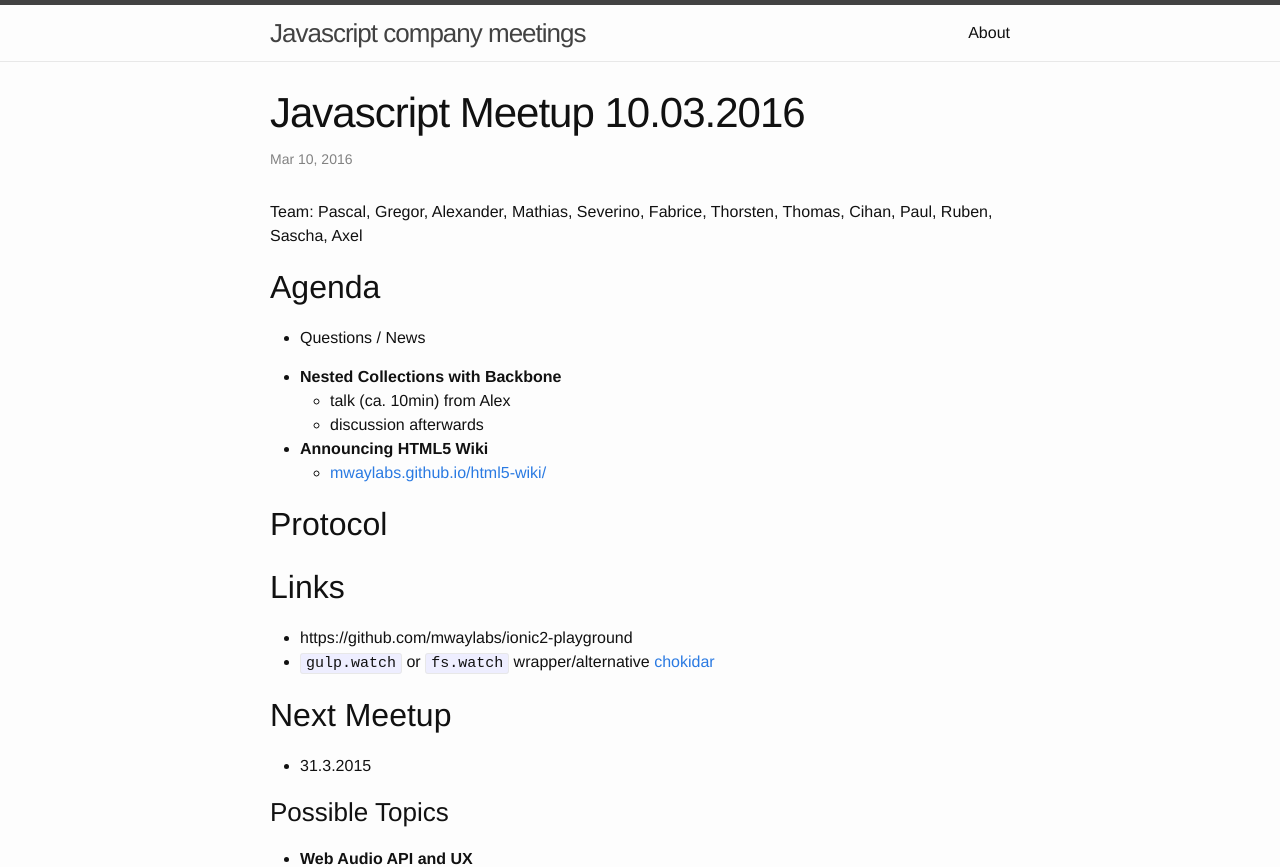
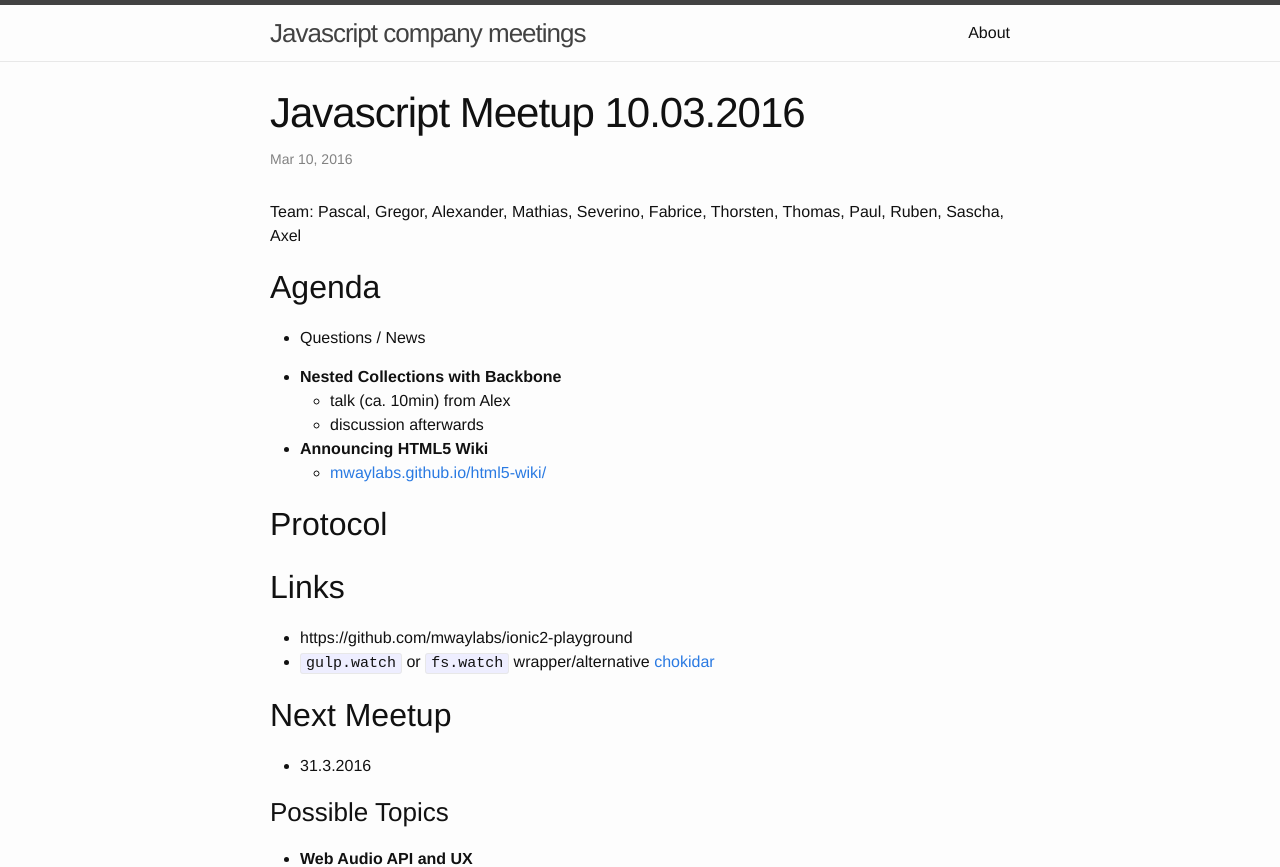
Before and after one commit to MathiasTim/javascript-company-meeting, a Jekyll site: the page built from _posts/2016-03-10-meetup.md, in a window 1280 px wide. Shown: the top 867 px of the page. Built offline with Jekyll 4.4.1, drawn with Linux system fonts in a browser that asks for light colours.

Commit message:
Update 2016-03-10-meetup.md

```diff
--- a/_posts/2016-03-10-meetup.md
+++ b/_posts/2016-03-10-meetup.md
@@ -5,7 +5,7 @@ date:   2016-03-10 10:30:00 +0100
 categories:
 ---
 
-Team: Pascal, Gregor, Alexander, Mathias, Severino, Fabrice, Thorsten, Thomas, Cihan, Paul, Ruben, Sascha, Axel
+Team: Pascal, Gregor, Alexander, Mathias, Severino, Fabrice, Thorsten, Thomas, Paul, Ruben, Sascha, Axel
 
 ## Agenda
 
@@ -25,7 +25,7 @@ Team: Pascal, Gregor, Alexander, Mathias, Severino, Fabrice, Thorsten, Thomas, C
 
 ## Next Meetup
 
-- 31.3.2015
+- 31.3.2016
 
 ### Possible Topics
 
```
